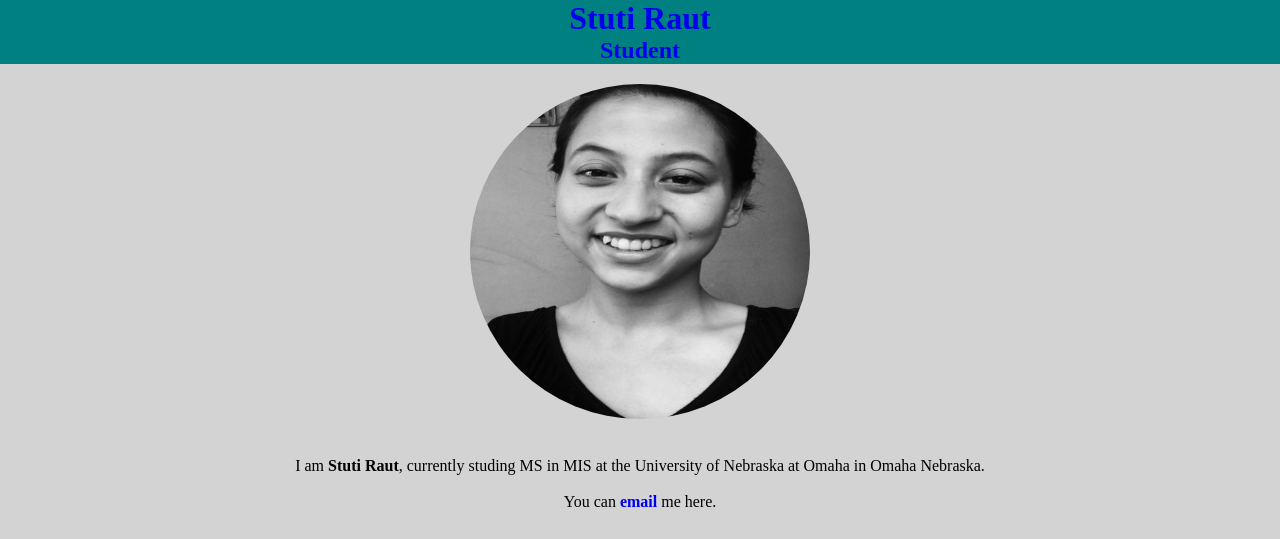
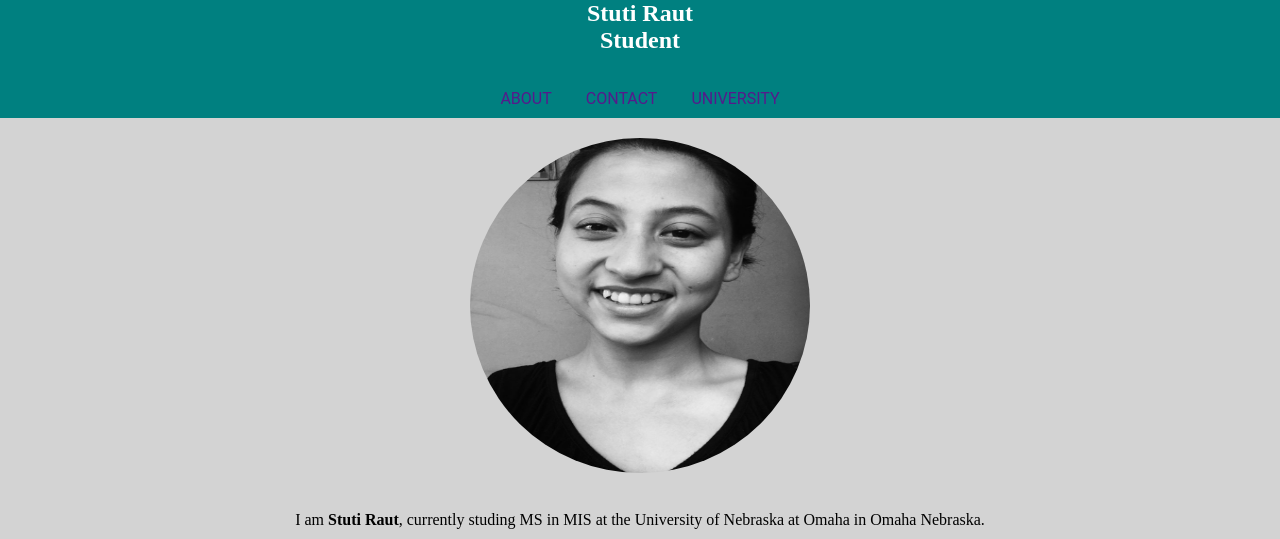
Before and after one commit to stutiraut/website, a plain HTML site: page index.html in a window 1280 px wide. Shown: the top 539 px of the page. Drawn offline with Linux system fonts and the light colour scheme.

Commit message:
Navigation styling added on css

```diff
--- a/index.html
+++ b/index.html
@@ -9,6 +9,12 @@
         <h1>Stuti Raut</h1>
         <h2>Student</h2>
       </a>
+
+	  <ul class="main-nav">
+			<li><a href=""> ABOUT </a></li>
+			<li><a href="" >CONTACT</a></li>
+			<li><a href=""> UNIVERSITY</a></li>
+			</ul>
 	  </header>
 
 	  <div id="wrapper">
--- a/style.css
+++ b/style.css
@@ -8,6 +8,35 @@ header
 	background:teal;
 	display:block;
 	text-align: center;
+
+}
+h1,h2
+{
+	color:white;
+	font-family: 'Bookman Old Style'; font-size: 24px; font-style: normal;
+}
+
+.main-nav
+{
+	text-align: center;
+	list-style: none;
+	margin-top: 25px;
+	color:white;
+
+}
+
+.main-nav li
+{
+	display:inline-block;
+}
+
+.main-nav li a
+{
+	position: relative;
+	display: block;
+	padding: 10px 15px;
+
+	font-family: "Roboto", sans-serif;
 
 }
 
```
